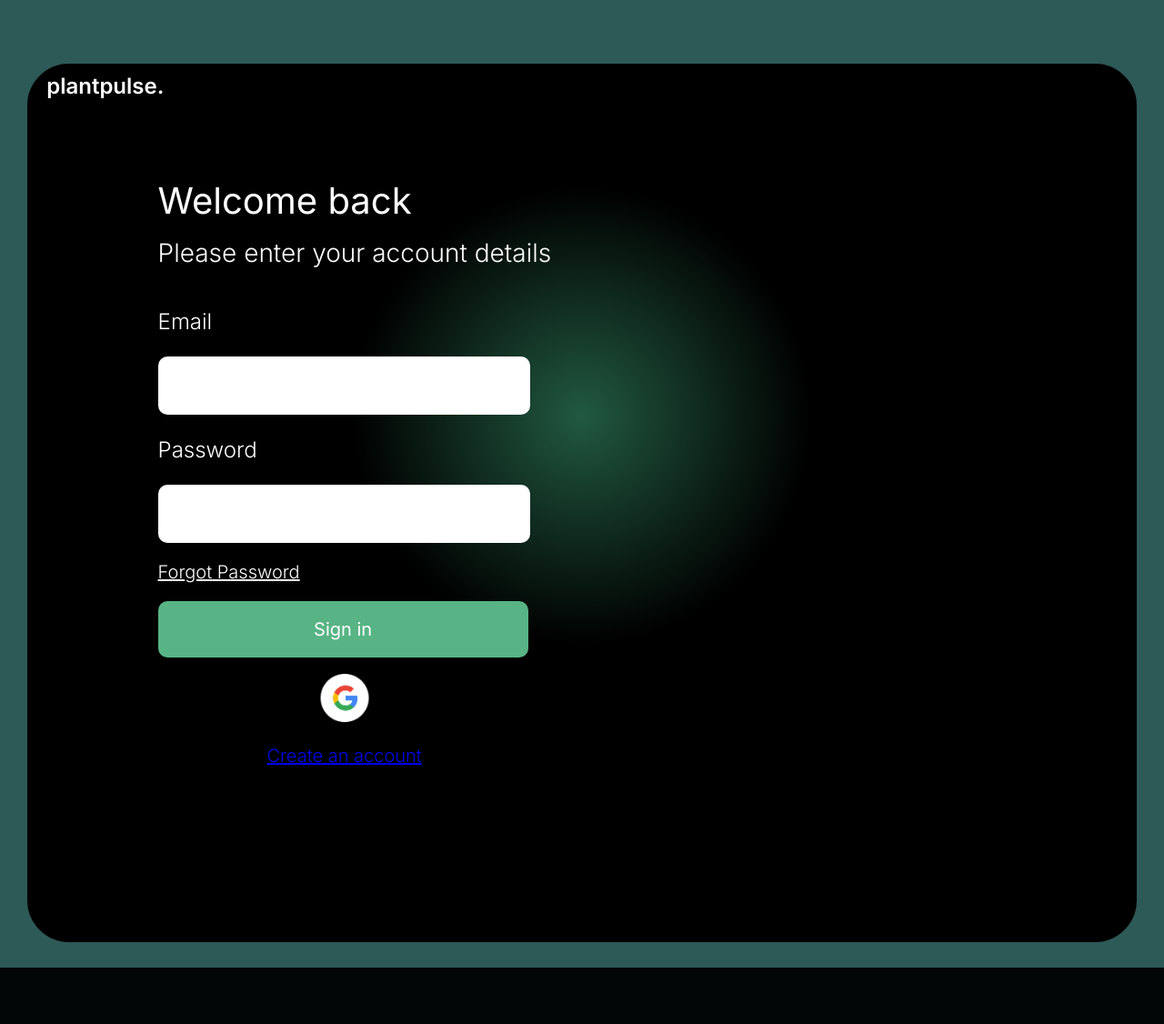
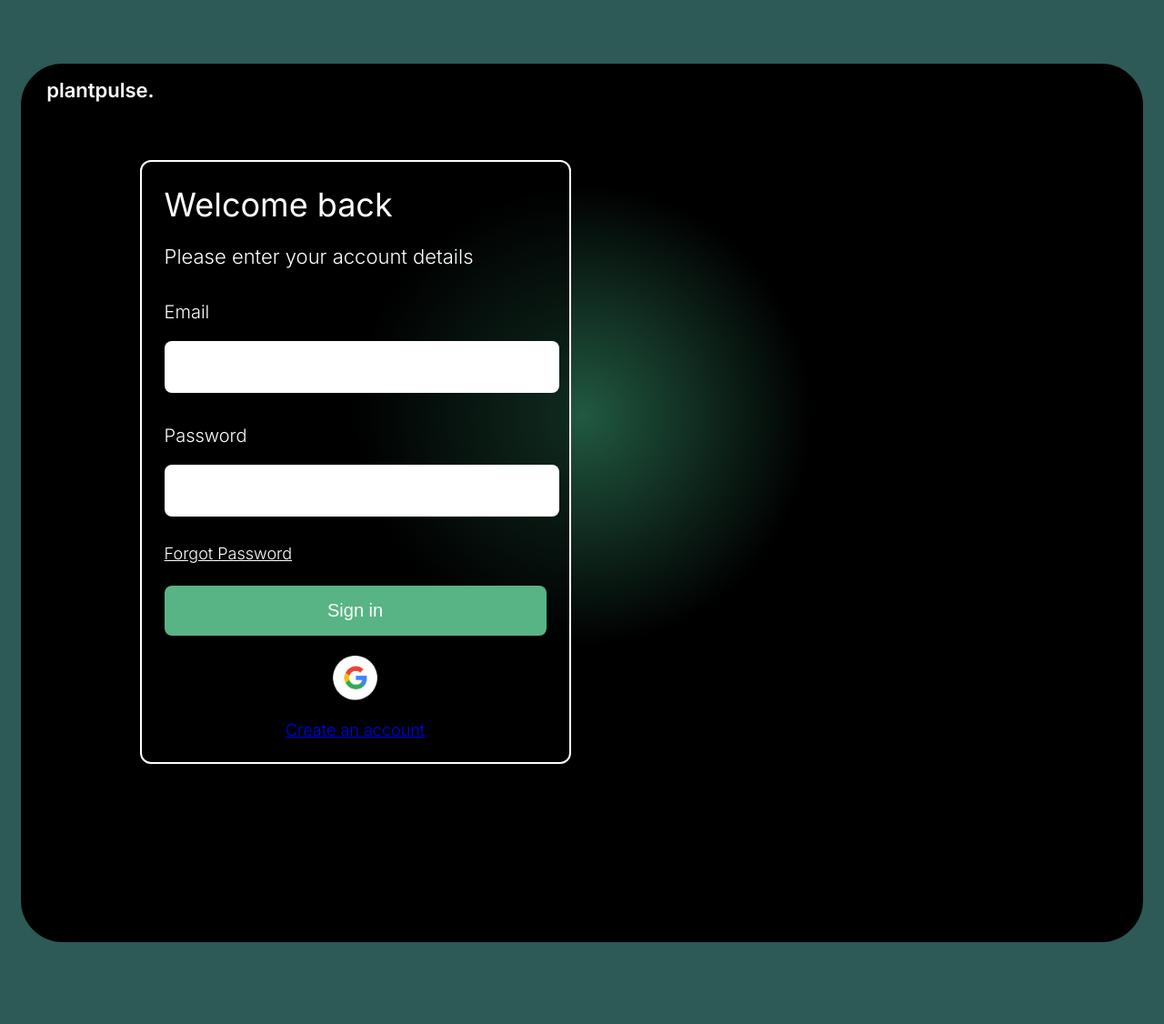
Before and after one commit to kylewxng/plant-pulse, a Python web app: template templates/login.html in a window 1280 px wide. Shown: the whole page at 91% size. Before the commit the page ends 1064 px from the top, so only its background shows below. Run offline with Jinja, Linux system fonts and the light colour scheme; the template is opened without the code that fills it, so the values that code supplies are empty; some libraries are stand-ins or nearby versions.

Commit message:
changed css for laptop screens

```diff
--- a/static/login.css
+++ b/static/login.css
@@ -4,113 +4,114 @@ body {
   font-family: "Inter", sans-serif;
   font-weight: 300;
   color: white;
+  margin: 0;
+  padding: 0;
 }
 
 .black-box {
   border: solid black;
   border-radius: 46px;
   width: 96%;
-  margin-right: auto;
-  margin-left: auto;
+  margin: 70px auto;
   height: 120vh;
-  margin-top: 70px;
   background: radial-gradient(circle at center 40%, #215941 0%, #000000 30%);
+  display: flex;
+  flex-direction: column;
+  align-items: center;
+  justify-content: center;
 }
 
 .title-text {
   position: absolute;
-  padding: 0;
-  margin: 0;
-  top: 10%;
+  top: 8%;
   left: 4%;
   color: white;
   font-weight: 600;
+  font-size: 22px;
+  padding: 0;
 }
 
 .login-container {
   display: flex;
-  flex-direction: column; /* Stack items vertically */
-  align-items: left; /* Center items horizontally */
-  justify-content: center; /* Center items vertically */
-  width: 410px; /* Adjust as needed */
-  height: auto; /* Let it grow based on content */
-  padding: 20px; /* Add space inside */
-  border: 2px white;
-  border-radius: 10px;
+  flex-direction: column;
+  align-items: flex-start; /* Align text to left */
+  justify-content: center;
+  width: 420px;
+  padding: 25px;
+  border: 2px solid white;
+  border-radius: 12px;
   position: absolute;
   top: 22%;
   left: 12%;
-  color: white; /* Ensure text is visible */
+  color: white;
+  background-color: rgba(0, 0, 0, 0.5); /* Slightly transparent background */
 }
 
 p {
-  font-size: 24px;
+  font-size: 20px;
 }
 
 .input-box {
-  height: 62px;
-  width: 395px;
-  border-radius: 10px;
+  width: 100%;
+  height: 55px;
+  border-radius: 8px;
   border: none;
-  font-size: 24px;
-  font-family: "Inter", sans-serif;
-  font-weight: 600;
+  font-size: 18px;
+  font-weight: 500;
   padding-left: 12px;
+  margin-bottom: 15px;
 }
 
 .sign-in-button {
   background-color: #58B484;
   color: white;
   padding: 12px;
-  border-radius: 10px;
+  border-radius: 8px;
   border: none;
   cursor: pointer;
-  width: 407px;
-  height: 62px;
+  width: 100%;
+  height: 55px;
   font-size: 20px;
-  font-family: "Inter";
+  font-weight: 400;
+  margin-top: 10px;
 }
 
 .forgot-password-link {
   cursor: pointer;
   text-decoration: underline;
-  font-size: 20px;
-  padding-top: 20px;
-  padding-bottom: 20px;
+  font-size: 18px;
+  padding-top: 15px;
+  padding-bottom: 15px;
+  width: 100%;
 }
 
 h2 {
-  font-size: 40px;
-  margin-top: 0;
-  padding: 0;
-  margin-bottom: 16px;
+  font-size: 36px;
+  margin: 0;
   font-weight: 400;
 }
 
 h3 {
-  margin-top: 0;
-  font-size: 28px;
+  font-size: 22px;
   font-weight: 300;
-  min-width: 441px;
-  margin-bottom: 20px;
+  margin-bottom: 16px;
 }
 
 .google-sign-in-button {
-  height: 60px;
-  width: 60px;
+  height: 55px;
+  width: 55px;
   cursor: pointer;
   align-self: center;
-  padding: 18px;
-  margin-top: 0;
-  margin-bottom: 0;
+  margin-top: 22px;
 }
 
 .create-account-link {
   align-self: center;
-  font-size: 20px;
+  font-size: 18px;
   text-decoration: underline;
-  margin-top: 0;
-  margin-bottom: 0;
+  text-align: center;
+  width: 100%;
+  margin-top: 16px;
 }
 
 .create-account-link:visited {
```
Also changed, not shown: other parts of static/login.css (+18 -22 lines).
